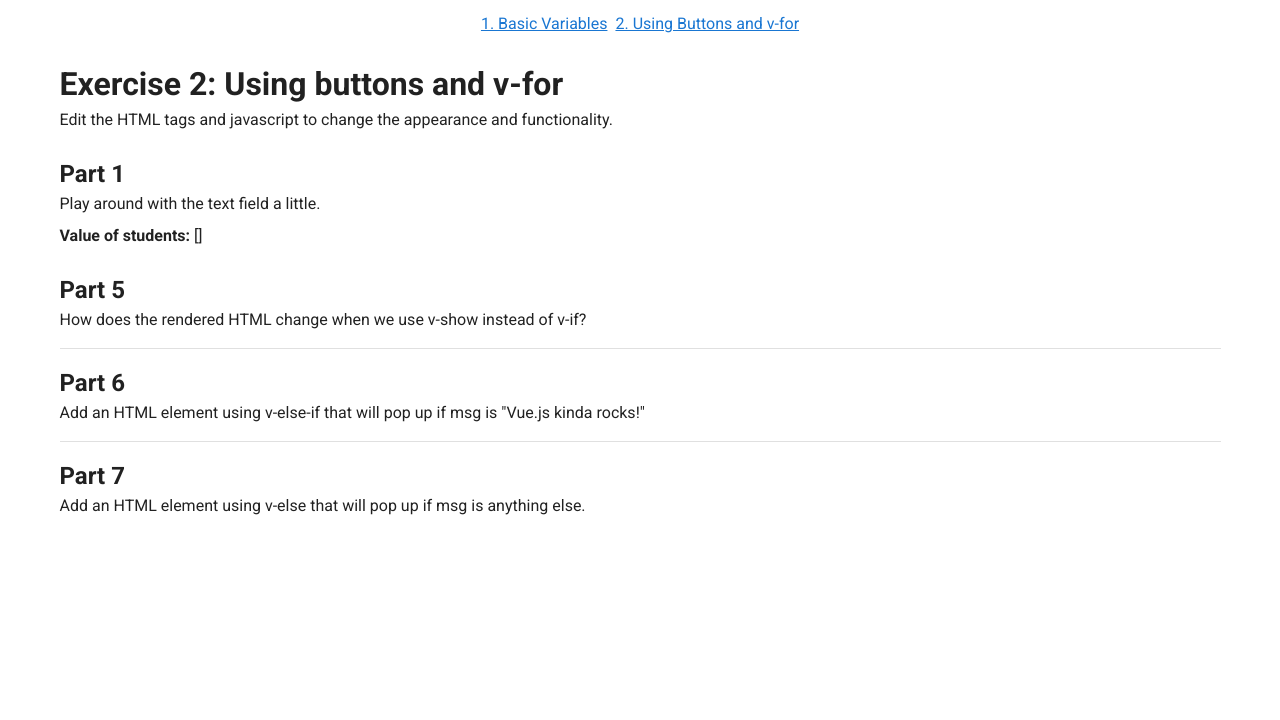
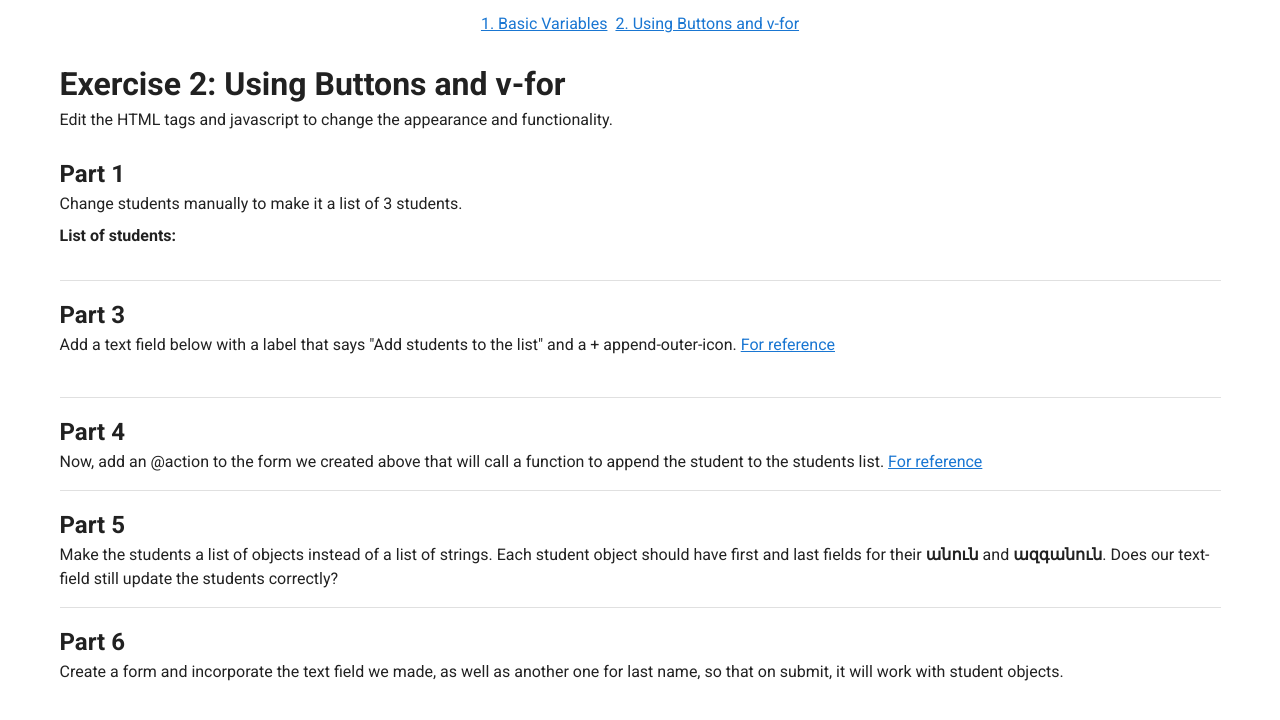
Before and after one commit to millerwassup/resvue, a Vue app: page /exercise-two in a window 1280 px wide. Shown: the top 720 px of the page. Built offline with nearby package versions, Linux system fonts and the light colour scheme.

Commit message:
Update exercise 1, finish exercise 2

```diff
--- a/src/views/ExerciseOne.vue
+++ b/src/views/ExerciseOne.vue
@@ -43,6 +43,7 @@
     </v-row>
 
     <v-divider class="my-4"/>
+
     <v-row>
       <v-col cols="12">
         <h2>Part 3</h2>
@@ -56,7 +57,9 @@
         max-height="300"/>
       </v-col>
     </v-row>
+
     <v-divider class="my-4"/>
+
     <v-row>
       <v-col cols="12">
         <h2>Part 4</h2>
@@ -65,7 +68,9 @@
         msg being "Vue.js rocks!"
       </v-col>
     </v-row>
+
     <v-divider class="my-4"/>
+
     <v-row>
       <v-col cols="12">
         <h2>Part 5</h2>
@@ -74,6 +79,7 @@
     </v-row>
 
     <v-divider class="my-4"/>
+
     <v-row>
       <v-col cols="12">
         <h2>Part 6</h2>
@@ -82,6 +88,7 @@
     </v-row>
 
     <v-divider class="my-4"/>
+
     <v-row>
       <v-col cols="12">
         <h2>Part 7</h2>
@@ -89,6 +96,15 @@
       </v-col>
     </v-row>
 
+    <v-divider class="my-4"/>
+
+    <v-row>
+      <v-col cols="12">
+        <h2>Part 7</h2>
+        Add a v-btn to the first card that will call a function to reset msg to "Hello".
+        <a href="https://vuetifyjs.com/en/components/cards#examples" target="_blank">For reference</a>
+      </v-col>
+    </v-row>
   </v-container>
 </template>
 
--- a/src/views/ExerciseTwo.vue
+++ b/src/views/ExerciseTwo.vue
@@ -2,7 +2,7 @@
   <v-container id="exercise-two">
     <v-row no-gutters>
       <v-col cols="12">
-        <h1>Exercise 2: Using buttons and v-for</h1>
+        <h1>Exercise 2: Using Buttons and v-for</h1>
       </v-col>
 
       <v-col cols="12">
@@ -13,34 +13,60 @@
     <v-row dense>
       <v-col cols="12">
         <h2>Part 1</h2>
-        Play around with the text field a little.
+        Change students manually to make it a list of 3 students.
       </v-col>
 
       <v-col cols="12">
-        <b>Value of students:</b> {{ students }}
+        <b>List of students:</b>
+        <v-list>
+          <v-list-item v-for="student in students" :key="student">
+            {{ student }}
+          </v-list-item>
+        </v-list>
       </v-col>
     </v-row>
+
+    <v-divider class="my-4"/>
+
+    <v-row>
+      <v-col cols="12">
+        <h2>Part 3</h2>
+        Add a text field below with a label that says "Add students to the list" and a + append-outer-icon.
+        <a href="https://vuetifyjs.com/en/components/text-fields#icons" target="_blank">For reference</a>
+      </v-col>
+      <v-col cols="12">
+        <!-- Your code here -->
+      </v-col>
+    </v-row>
+
+    <v-divider class="my-4"/>
+
+    <v-row>
+      <v-col cols="12">
+        <h2>Part 4</h2>
+        Now, add an @action to the form we created above that will call a function to append the student to the students list.
+        <a href="https://vuetifyjs.com/en/components/text-fields#icon-events" target="_blank">For reference</a>
+      </v-col>
+    </v-row>
+
+    <v-divider class="my-4"/>
 
     <v-row>
       <v-col cols="12">
         <h2>Part 5</h2>
-        How does the rendered HTML change when we use v-show instead of v-if?
+        Make the students a list of objects instead of a list of strings. Each student
+        object should have first and last fields for their <b>անուն</b> and <b>ազգանուն</b>.
+        Does our text-field still update the students correctly?
       </v-col>
     </v-row>
 
     <v-divider class="my-4"/>
+
     <v-row>
       <v-col cols="12">
         <h2>Part 6</h2>
-        Add an HTML element using v-else-if that will pop up if msg is "Vue.js kinda rocks!"
-      </v-col>
-    </v-row>
-
-    <v-divider class="my-4"/>
-    <v-row>
-      <v-col cols="12">
-        <h2>Part 7</h2>
-        Add an HTML element using v-else that will pop up if msg is anything else.
+        Create a form and incorporate the text field we made, as well as another one for last name,
+        so that on submit, it will work with student objects.
       </v-col>
     </v-row>
 
```
